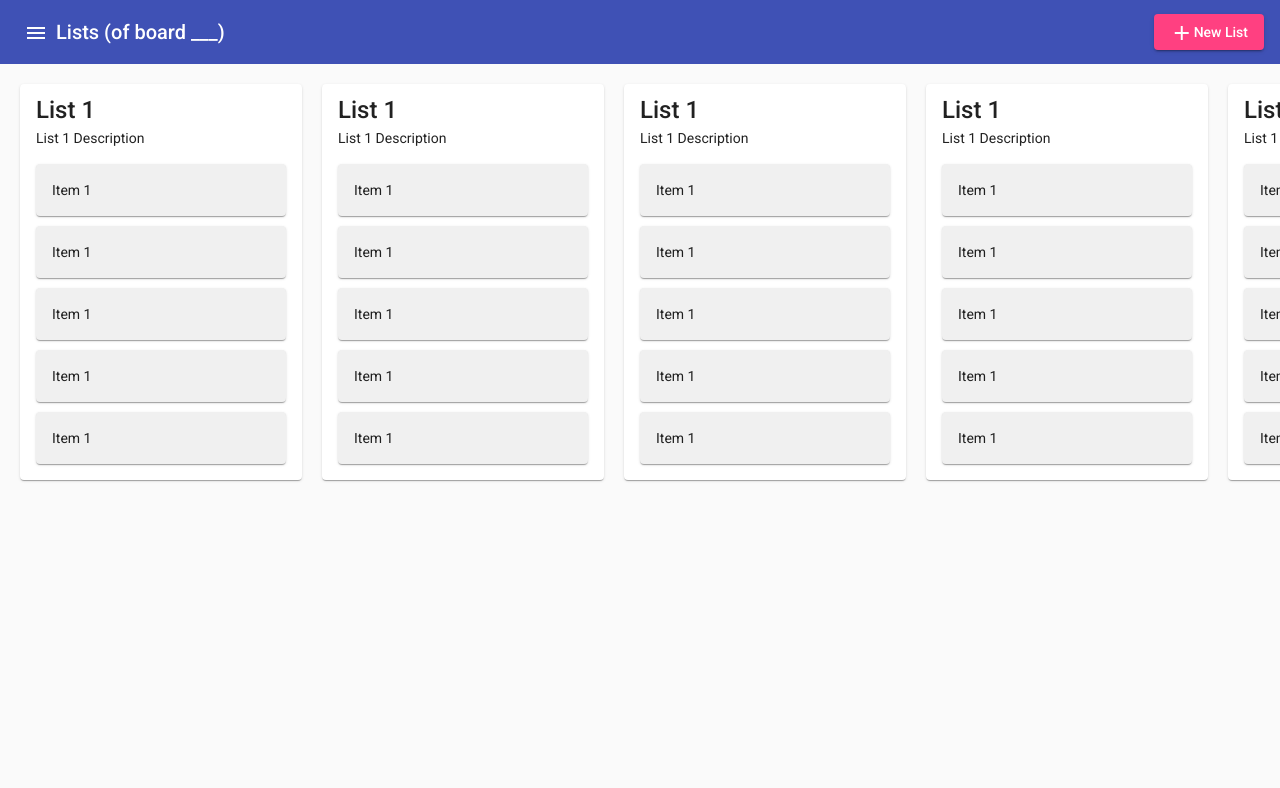
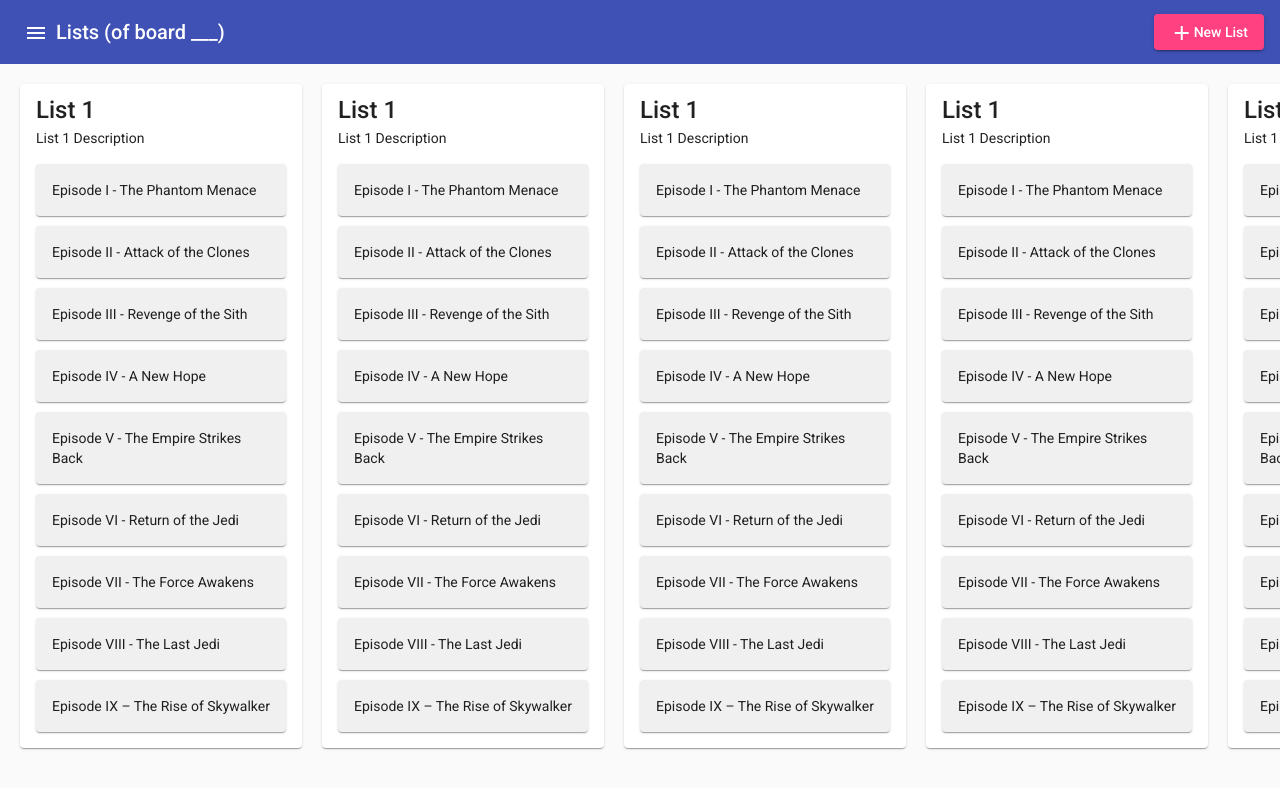
Before and after one commit to pkgamma/angular-trello-poc, an Angular app: page / in a window 1280 px wide. Shown: the top 788 px of the page. Built offline with nearby package versions, Linux system fonts and the light colour scheme.

Commit message:
Implemented basic drag and drop

```diff
--- a/src/app/app.component.html
+++ b/src/app/app.component.html
@@ -1,16 +1,20 @@
 <poc-sidebar>
 
   <div class="board-container">
-    <mat-card class="list-card" *ngFor="let n of numbers">
+
+    <!-- List cards (within a board) -->
+    <mat-card cdkDropList (cdkDropListDropped)="drop($event)" class="list-card" *ngFor="let n of numbers">
 
       <mat-card-title>List 1</mat-card-title>
       <mat-card-content>List 1 Description</mat-card-content>
 
-      <mat-card class="item-card" *ngFor="let n of numbers">
-        <mat-card-content>Item 1</mat-card-content>
+      <!-- Items cards (within a list) -->
+      <mat-card cdkDrag class="item-card" *ngFor="let movie of movies">
+        <mat-card-content>{{movie}}</mat-card-content>
       </mat-card>
 
     </mat-card>
+
   </div>
 
 </poc-sidebar>
--- a/src/app/app.component.ts
+++ b/src/app/app.component.ts
@@ -1,4 +1,5 @@
 import { Component } from '@angular/core';
+import {CdkDragDrop, moveItemInArray} from '@angular/cdk/drag-drop';
 
 @Component({
   selector: 'poc-root',
@@ -7,10 +8,22 @@
 })
 export class AppComponent {
 
-  numbers: numbers[];
+  numbers: number[] = [1, 2, 3, 4, 5];
 
-  constructor() {
-    this.numbers = Array(5).fill(4); // [4,4,4,4,4]
+  movies = [
+    'Episode I - The Phantom Menace',
+    'Episode II - Attack of the Clones',
+    'Episode III - Revenge of the Sith',
+    'Episode IV - A New Hope',
+    'Episode V - The Empire Strikes Back',
+    'Episode VI - Return of the Jedi',
+    'Episode VII - The Force Awakens',
+    'Episode VIII - The Last Jedi',
+    'Episode IX – The Rise of Skywalker'
+  ];
+
+  drop(event: CdkDragDrop<string[]>) {
+    moveItemInArray(this.movies, event.previousIndex, event.currentIndex);
   }
 
 }
```
Also changed, not shown: src/app/app.module.ts (+33 -30 lines).
